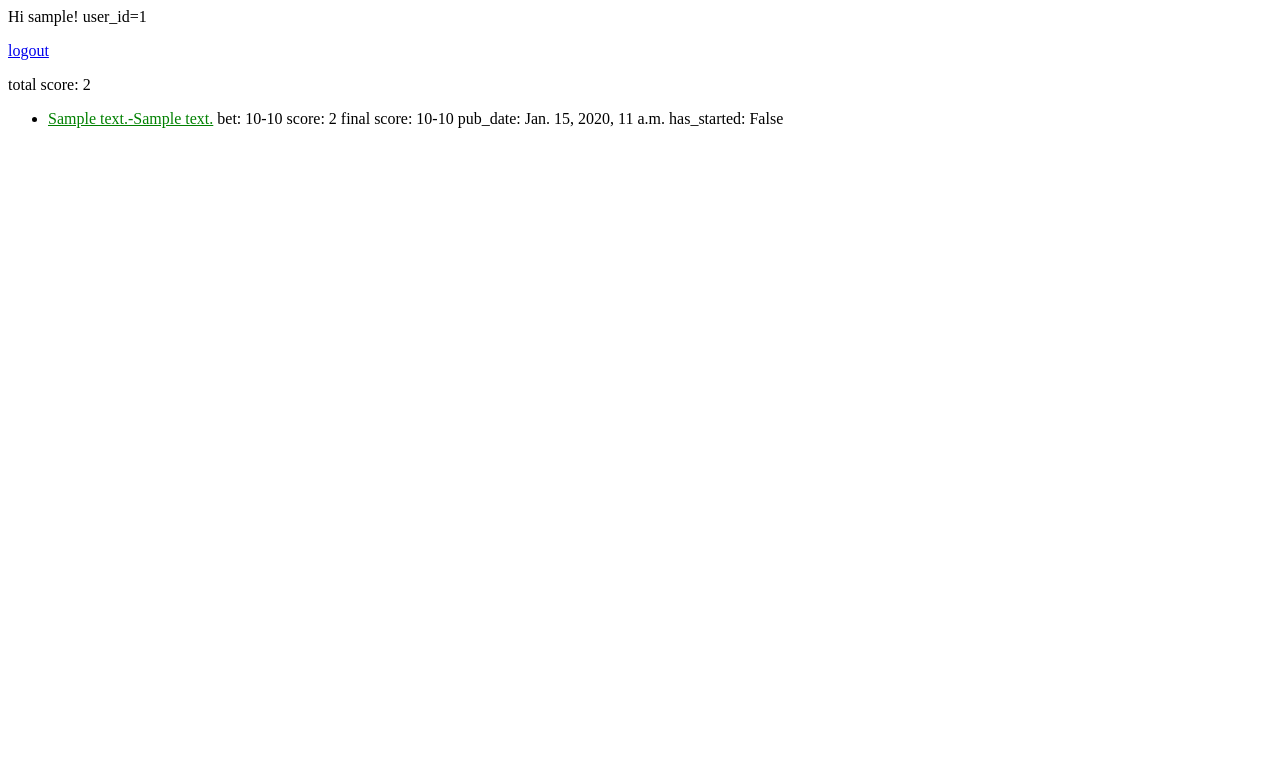
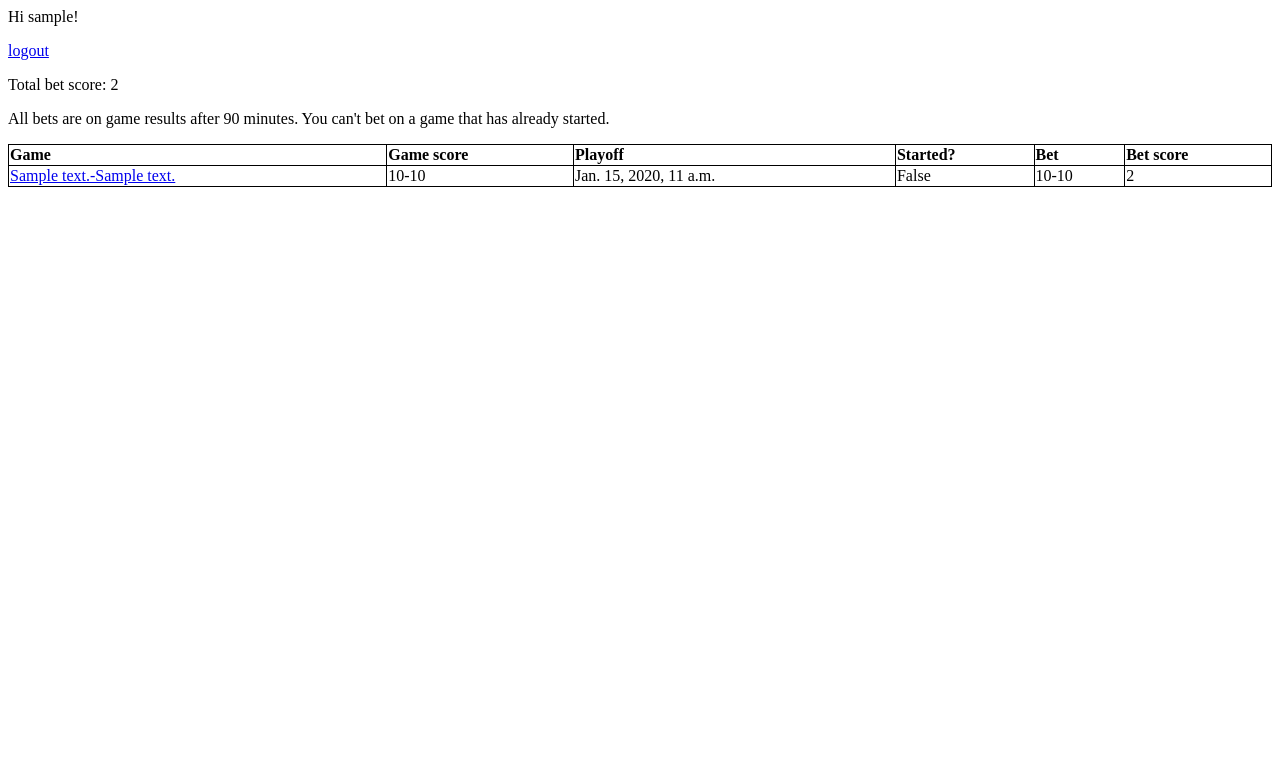
Before and after one commit to Kanito22/fifa18, a Django app: page /polls/ in a window 1280 px wide. Shown: the top 783 px of the page. Run offline with Django 3.2, Linux system fonts and the light colour scheme; a user stored in the database is signed in; tables that the repository leaves empty hold one stand-in row (values such as "Sample post").

Commit message:
put game list in table

```diff
--- a/polls/static/polls/style.css
+++ b/polls/static/polls/style.css
@@ -1,3 +1,12 @@
 li a {
     color: green;
 }
+
+table, th, td {
+    border: 1px solid black;
+    border-collapse: collapse;
+}
+
+th {
+    text-align: left;
+}
--- a/polls/templates/polls/index.html
+++ b/polls/templates/polls/index.html
@@ -3,26 +3,35 @@
 <link rel="stylesheet" type="text/css" href="{% static 'polls/style.css' %}" />
 
 {% if user.is_authenticated %}
-    Hi {{ user.username }}! user_id={{ user.id }}
+    Hi {{ user.username }}!
     <p><a href="{% url 'logout' %}">logout</a></p>
-    total score: {{ number }}
+    <p>Total bet score: {{ number }}</p>
+
+    <p>All bets are on game results after 90 minutes. You can't bet on a game that has already started.</p>
 
     {% if latest_question_list %}
-        <ul>
+        <table style="width:100%">
+            <th>Game</th>
+            <th>Game score</th>
+            <th>Playoff</th>
+            <th>Started?</th>
+            <th>Bet</th>
+            <th>Bet score</th>
         {% for question in latest_question_list %}
-            <li><a href="{% url 'polls:detail' question.id %}">{{ question.team1 }}-{{ question.team2 }}</a>
+            <tr>
+            <td><a href="{% url 'polls:detail' question.id %}">{{ question.team1 }}-{{ question.team2 }}</a></td>
+            <td>{{ question.score1 }}-{{ question.score2 }}</td>
+            <td>{{ question.pub_date }}</td>
+            <td>{{ question.has_started }}</td>
             {% for choice in question.choice_set.all %}
                 {% if user.id == choice.user_id %}
-                    bet: {{ choice.score1 }}-{{ choice.score2 }}
-                    score: {{ choice.get_score }}
+                    <td>{{ choice.score1 }}-{{ choice.score2 }}</td>
+                    <td>{{ choice.get_score }}</td>
                 {% endif %}
             {% endfor %}
-            final score: {{ question.score1 }}-{{ question.score2 }}
-            pub_date: {{ question.pub_date }}
-            has_started: {{ question.has_started }}
-            </li>
+            </tr>
         {% endfor %}
-        </ul>
+
     {% else %}
         <p>No polls are available.</p>
     {% endif %}
```
